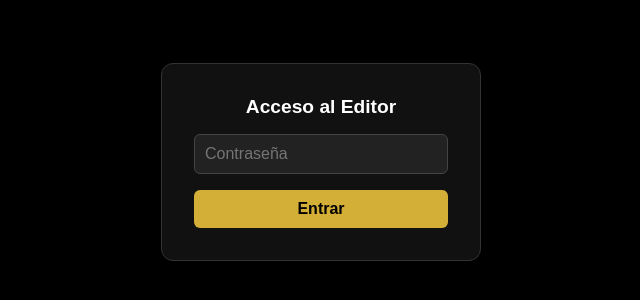
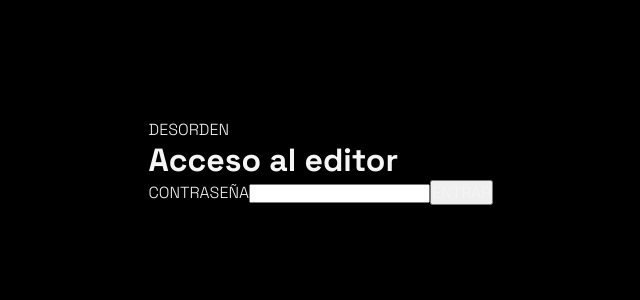
Before and after one commit to desorden-ai/FLOW, a Next.js app: page /editor in a window 1280 px wide. Shown: the part 238-538 px from the top of the page, without its empty margins (319-959 px from the left). Built offline with nearby package versions, Linux system fonts and the light colour scheme; no server answers; a web font is replaced by a local one.

Commit message:
fix: simplify authenticated editor entry

```diff
--- a/app/editor/page.tsx
+++ b/app/editor/page.tsx
@@ -1,102 +1,105 @@
 "use client";
 
-import { useState, useEffect } from "react";
+import type { FormEvent } from "react";
+import { useEffect, useState } from "react";
 import { PortfolioApp } from "../PortfolioApp";
-import { useRouter } from "next/navigation";
+
+function isRecord(value: unknown): value is Record<string, unknown> {
+  return typeof value === "object" && value !== null && !Array.isArray(value);
+}
 
 function LoginScreen({ onLogin }: { onLogin: () => void }) {
   const [password, setPassword] = useState("");
   const [error, setError] = useState("");
   const [loading, setLoading] = useState(false);
 
-  const handleSubmit = async (e: React.FormEvent) => {
-    e.preventDefault();
+  const handleSubmit = async (event: FormEvent<HTMLFormElement>) => {
+    event.preventDefault();
     setLoading(true);
     setError("");
 
     try {
-      const res = await fetch("/api/auth", {
+      const response = await fetch("/api/auth", {
         method: "POST",
         headers: { "Content-Type": "application/json" },
         body: JSON.stringify({ password }),
       });
 
-      if (res.ok) {
+      if (response.ok) {
         onLogin();
-      } else {
-        setError("Contraseña incorrecta");
+        return;
       }
-    } catch (err) {
-      setError("Error de red");
+
+      const payload: unknown = await response.json();
+      const message = isRecord(payload) && typeof payload.error === "string"
+        ? payload.error
+        : "No se pudo iniciar sesión";
+      setError(response.status === 401 ? "Contraseña incorrecta" : message);
+    } catch {
+      setError("No se pudo conectar con el servidor");
     } finally {
       setLoading(false);
     }
   };
 
   return (
-    <div style={{
-      position: "fixed", inset: 0, display: "flex", alignItems: "center", justifyContent: "center",
-      background: "#000", color: "#fff", zIndex: 99999, fontFamily: "sans-serif"
-    }}>
-      <form onSubmit={handleSubmit} style={{
-        background: "#111", padding: "2rem", borderRadius: "12px", border: "1px solid #333",
-        display: "flex", flexDirection: "column", gap: "1rem", width: "100%", maxWidth: "320px"
-      }}>
-        <h2 style={{ margin: 0, fontSize: "1.2rem", textAlign: "center" }}>Acceso al Editor</h2>
-        {error && <p style={{ color: "#ff4444", margin: 0, fontSize: "0.9rem", textAlign: "center" }}>{error}</p>}
-        <input
-          type="password"
-          value={password}
-          onChange={(e) => setPassword(e.target.value)}
-          placeholder="Contraseña"
-          style={{
-            padding: "10px", borderRadius: "6px", border: "1px solid #444", background: "#222", color: "#fff",
-            fontSize: "1rem"
-          }}
-        />
-        <button
-          type="submit"
-          disabled={loading}
-          style={{
-            padding: "10px", borderRadius: "6px", border: "none", background: "#d4af37", color: "#000",
-            fontWeight: "bold", cursor: "pointer", fontSize: "1rem"
-          }}
-        >
-          {loading ? "Entrando..." : "Entrar"}
+    <main className="editor-login">
+      <form onSubmit={handleSubmit}>
+        <p>DESORDEN</p>
+        <h1>Acceso al editor</h1>
+        {error && <div role="alert">{error}</div>}
+        <label>
+          CONTRASEÑA
+          <input
+            type="password"
+            value={password}
+            onChange={(event) => setPassword(event.target.value)}
+            autoComplete="current-password"
+            required
+          />
+        </label>
+        <button type="submit" disabled={loading}>
+          {loading ? "ENTRANDO…" : "ENTRAR"}
         </button>
       </form>
-    </div>
+    </main>
   );
 }
 
 export default function EditorPage() {
-  const [isAuthenticated, setIsAuthenticated] = useState<boolean | null>(null);
+  const [authenticated, setAuthenticated] = useState<boolean | null>(null);
 
   useEffect(() => {
-    // Check if we have the cookie implicitly by trying to fetch a protected route?
-    // Actually, we can just check document.cookie in a client component, but HttpOnly cookies aren't visible!
-    // So we need a status endpoint or just let the server component do it.
-    // Wait, this is a client component. Let's create a quick status check endpoint, or just do it server-side.
-    // Since I can't easily change to Server Component without rewriting it, let's just make a fast fetch.
+    const controller = new AbortController();
 
-    fetch("/api/draft", { method: "HEAD" })
-      .then(res => {
-        if (res.status === 401) {
-          setIsAuthenticated(false);
-        } else {
-          setIsAuthenticated(true);
+    void fetch("/api/auth", {
+      signal: controller.signal,
+      headers: { Accept: "application/json" },
+    })
+      .then(async (response) => {
+        if (!response.ok) {
+          setAuthenticated(false);
+          return;
         }
+
+        const payload: unknown = await response.json();
+        setAuthenticated(isRecord(payload) && payload.authenticated === true);
       })
-      .catch(() => setIsAuthenticated(false));
+      .catch((error: unknown) => {
+        if (error instanceof DOMException && error.name === "AbortError") return;
+        setAuthenticated(false);
+      });
+
+    return () => controller.abort();
   }, []);
 
-  if (isAuthenticated === null) {
-    return <div style={{ background: "#000", height: "100vh" }} />;
+  if (authenticated === null) {
+    return <main className="editor-login editor-login--loading" aria-label="Comprobando sesión" />;
   }
 
-  if (!isAuthenticated) {
-    return <LoginScreen onLogin={() => setIsAuthenticated(true)} />;
+  if (!authenticated) {
+    return <LoginScreen onLogin={() => setAuthenticated(true)} />;
   }
 
-  return <PortfolioApp enableEditor={true} />;
+  return <PortfolioApp enableEditor />;
 }
```
